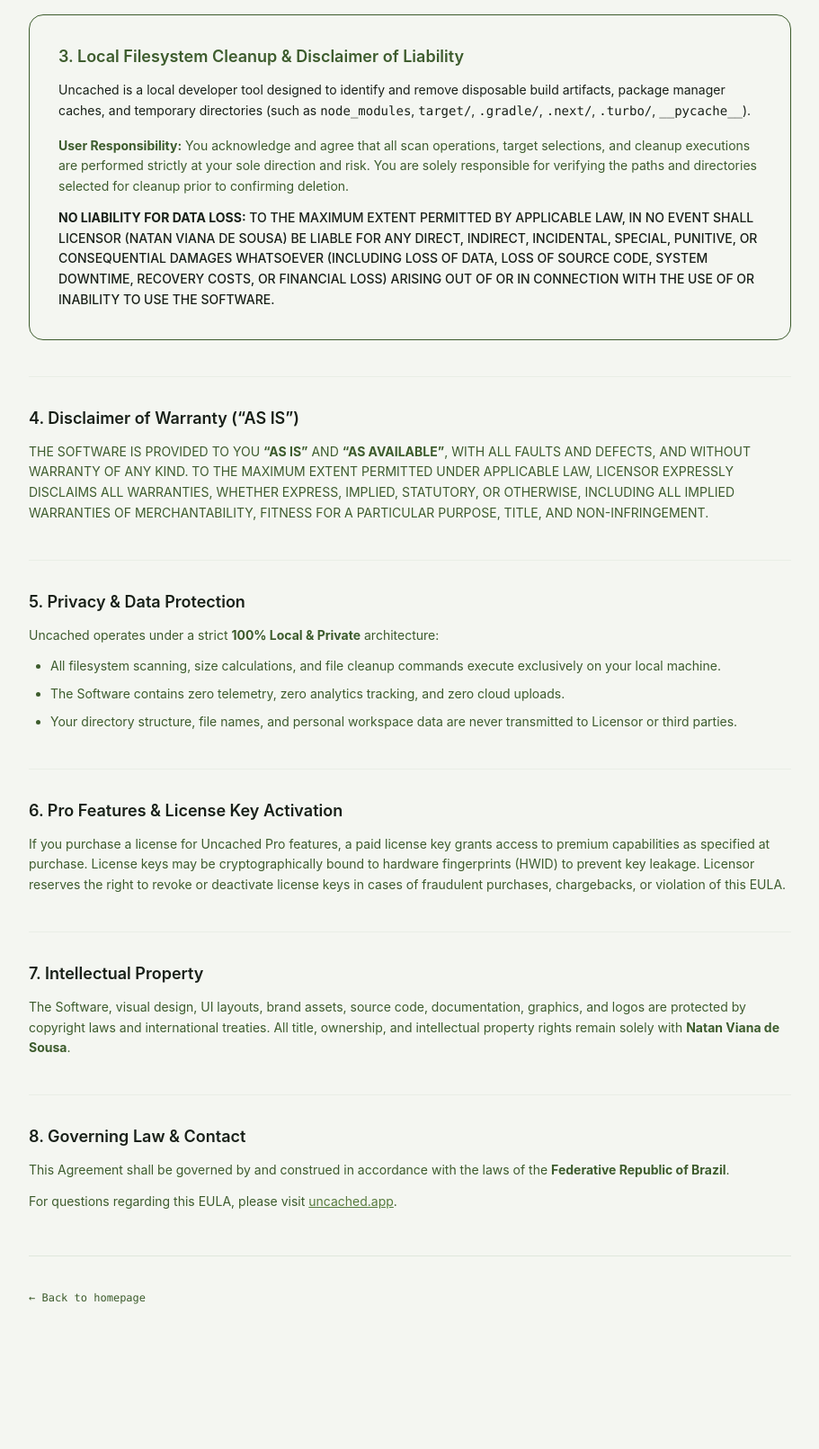
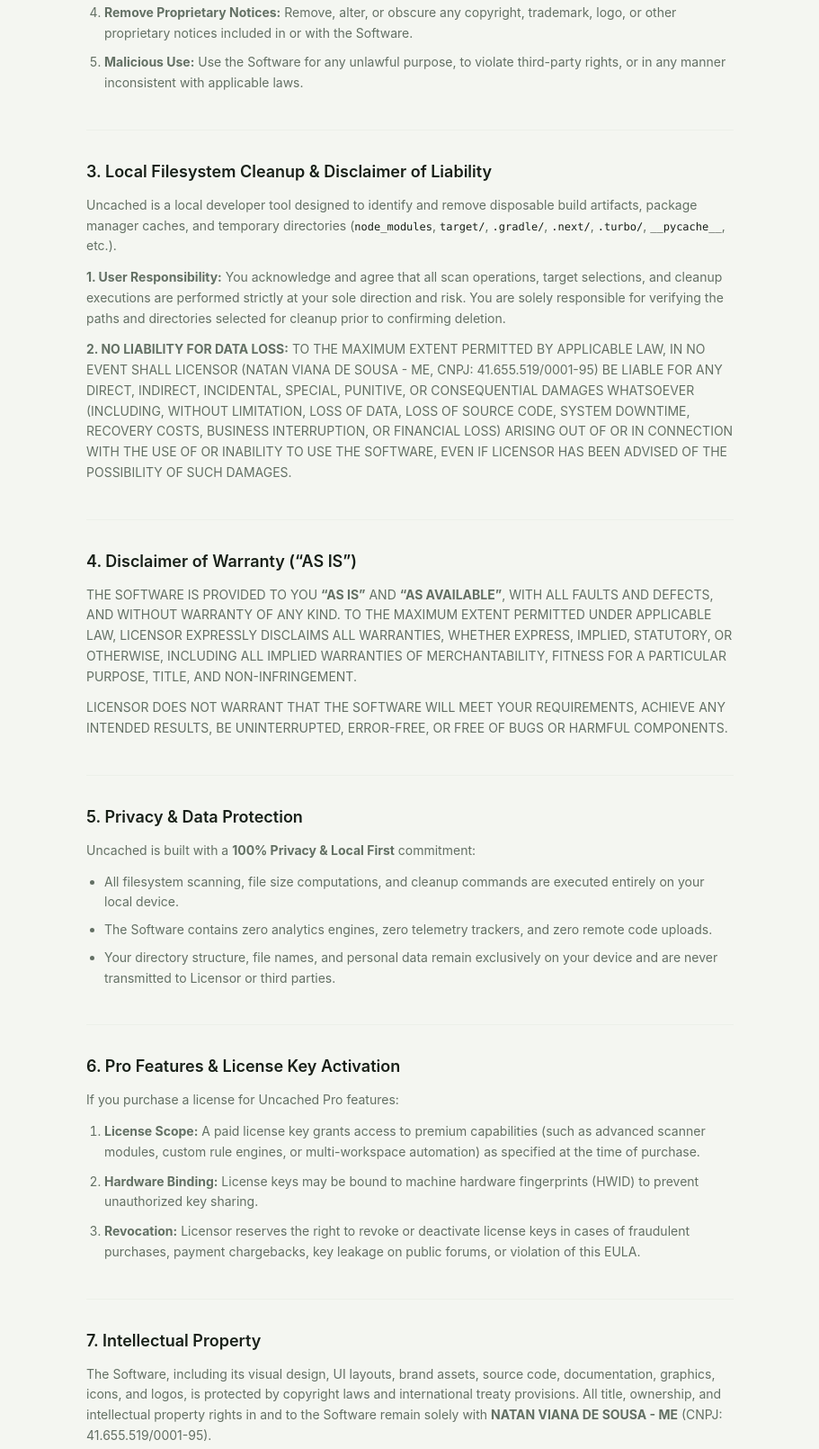
Before and after one commit to uncached-app/uncached-web, an Astro site: page /eula in a window 1280 px wide. Shown: the part 1153-2763 px from the top of the page at 90% size, without its empty margins (184-1095 px from the left). Built offline with nearby package versions, Linux system fonts and the light colour scheme; Astro itself is replaced by a stand-in of ours.

Commit message:
docs(web): update EULA page with minimalist layout, CNPJ and support email

```diff
--- a/src/pages/eula.astro
+++ b/src/pages/eula.astro
@@ -7,34 +7,32 @@ const description = 'End User License Agreement and Terms of Service for Uncache
 
 <Layout title={title} description={description}>
   <main class="py-16 sm:py-24">
-    <article class="mx-auto max-w-4xl px-6">
+    <article class="mx-auto max-w-3xl px-6">
       <!-- Page Header -->
       <header class="border-b border-border-theme pb-8">
-        <p class="font-mono text-xs font-medium tracking-wider uppercase text-text-muted">Legal Agreement</p>
+        <p class="font-mono text-xs font-light uppercase tracking-wider text-accent">Legal Agreement</p>
         <h1 class="mt-3 text-3xl font-bold tracking-tight text-text-primary sm:text-4xl">
           End User License Agreement (EULA)
         </h1>
-        <p class="mt-3 font-mono text-xs text-text-muted">
-          Last Updated: August 8, 2026 &middot; Licensor: Natan Viana de Sousa
-        </p>
       </header>
 
-      <!-- Agreement Body -->
-      <div class="mt-10 space-y-10 text-sm leading-relaxed text-text-secondary">
+      <!-- Agreement Body (Full Legal Text) -->
+      <div class="mt-10 space-y-10 text-sm leading-relaxed text-text-muted">
+        <!-- Preamble -->
         <section>
           <p class="text-base leading-relaxed text-text-primary">
-            This End User License Agreement (&ldquo;Agreement&rdquo; or &ldquo;EULA&rdquo;) is a legal agreement between you (either an individual or a single entity) and <strong>Natan Viana de Sousa</strong> (&ldquo;Licensor&rdquo;, &ldquo;Developer&rdquo;, &ldquo;we&rdquo;, &ldquo;us&rdquo;, or &ldquo;our&rdquo;), an individual developer residing in Brazil, for the <strong>Uncached</strong> software application, including associated software components, media, online or electronic documentation, and desktop or command-line executable files (collectively, the &ldquo;Software&rdquo; or &ldquo;Uncached&rdquo;).
+            This End User License Agreement (&ldquo;Agreement&rdquo; or &ldquo;EULA&rdquo;) is a legal agreement between you (either an individual or a single entity) and <strong>NATAN VIANA DE SOUSA - ME</strong> (CNPJ: 41.655.519/0001-95) (&ldquo;Licensor&rdquo;, &ldquo;Developer&rdquo;, &ldquo;we&rdquo;, &ldquo;us&rdquo;, or &ldquo;our&rdquo;), a legal entity registered in Brazil, for the <strong>Uncached</strong> software application, including associated software components, media, printed materials, online or electronic documentation, and desktop or command-line executable files (collectively, the &ldquo;Software&rdquo; or &ldquo;Uncached&rdquo;).
           </p>
           <p class="mt-4">
-            By installing, downloading, accessing, or using Uncached, you agree to be bound by the terms of this Agreement. If you do not agree to these terms, do not install or use the Software.
+            By installing, downloading, accessing, or otherwise using Uncached, you agree to be bound by the terms of this Agreement. If you do not agree to the terms of this Agreement, do not install or use the Software.
           </p>
         </section>
 
         <!-- Section 1 -->
-        <section class="border-t border-border-theme/50 pt-8">
+        <section class="border-t border-border-theme/40 pt-8">
           <h2 class="text-lg font-semibold text-text-primary">1. Grant of License</h2>
           <p class="mt-3">
-            Subject to your compliance with this Agreement, Licensor grants you a personal, non-exclusive, non-transferable, non-sublicensable, revocable, limited license to download, install, and execute the Software on compatible devices under your control for personal, educational, or internal business purposes.
+            Subject to your compliance with the terms and conditions of this Agreement, Licensor grants you a personal, non-exclusive, non-transferable, non-sublicensable, revocable, limited license to download, install, and execute the Software on compatible devices under your control for personal, educational, or internal business purposes.
           </p>
           <p class="mt-3">
             Uncached is provided as proprietary, closed-source software. All rights not expressly granted to you under this Agreement are strictly reserved by Licensor.
@@ -42,89 +40,112 @@ const description = 'End User License Agreement and Terms of Service for Uncache
         </section>
 
         <!-- Section 2 -->
-        <section class="border-t border-border-theme/50 pt-8">
+        <section class="border-t border-border-theme/40 pt-8">
           <h2 class="text-lg font-semibold text-text-primary">2. Restrictions</h2>
           <p class="mt-3">You agree NOT to, and you shall NOT permit any third party to:</p>
-          <ul class="mt-3 list-disc space-y-2 pl-6">
-            <li><strong>Decompile or Reverse Engineer:</strong> Reverse engineer, decompile, disassemble, derive source code, decrypt, modify, or create derivative works of the Software or any portion thereof.</li>
-            <li><strong>Bypass Protection:</strong> Circumvent, disable, tamper with, or defeat any technical protection measures, license key validation, hardware binding checks (HWID), or cryptographic verification mechanisms in the Software.</li>
+          <ol class="mt-3 list-decimal space-y-2.5 pl-5">
+            <li><strong>Decompile or Reverse Engineer:</strong> Reverse engineer, decompile, disassemble, derive source code, decrypt, modify, or create derivative works of the Software or any portion thereof (including compiled native Rust modules, IPC bridges, or WebAssembly components).</li>
+            <li><strong>Bypass Protection:</strong> Circumvent, disable, tamper with, or defeat any technical protection measures, license key validation, hardware binding checks (HWID), cryptographic verification mechanisms (Ed25519 signatures), or digital rights management in the Software.</li>
             <li><strong>Redistribute or Resell:</strong> Rent, lease, lend, sell, sublicense, assign, distribute, publish, host, or transfer the Software or any license keys to any third party without explicit written permission from Licensor.</li>
-            <li><strong>Remove Proprietary Notices:</strong> Remove, alter, or obscure any copyright, trademark, logo, or proprietary notices included in or with the Software.</li>
-          </ul>
+            <li><strong>Remove Proprietary Notices:</strong> Remove, alter, or obscure any copyright, trademark, logo, or other proprietary notices included in or with the Software.</li>
+            <li><strong>Malicious Use:</strong> Use the Software for any unlawful purpose, to violate third-party rights, or in any manner inconsistent with applicable laws.</li>
+          </ol>
         </section>
 
-        <!-- Section 3 (Disclaimer) -->
-        <section class="rounded-2xl border border-coral-500/20 bg-coral-500/5 p-6 sm:p-8">
-          <h2 class="text-lg font-semibold text-coral-600 dark:text-coral-400">
+        <!-- Section 3 -->
+        <section class="border-t border-border-theme/40 pt-8">
+          <h2 class="text-lg font-semibold text-text-primary">
             3. Local Filesystem Cleanup &amp; Disclaimer of Liability
           </h2>
-          <p class="mt-3 text-text-primary">
-            Uncached is a local developer tool designed to identify and remove disposable build artifacts, package manager caches, and temporary directories (such as <code>node_modules</code>, <code>target/</code>, <code>.gradle/</code>, <code>.next/</code>, <code>.turbo/</code>, <code>__pycache__</code>).
+          <p class="mt-3">
+            Uncached is a local developer tool designed to identify and remove disposable build artifacts, package manager caches, and temporary directories (<code class="font-mono text-xs text-text-primary">node_modules</code>, <code class="font-mono text-xs text-text-primary">target/</code>, <code class="font-mono text-xs text-text-primary">.gradle/</code>, <code class="font-mono text-xs text-text-primary">.next/</code>, <code class="font-mono text-xs text-text-primary">.turbo/</code>, <code class="font-mono text-xs text-text-primary">__pycache__</code>, etc.).
           </p>
-          <div class="mt-4 space-y-3">
+          <div class="mt-3 space-y-3">
             <p>
-              <strong>User Responsibility:</strong> You acknowledge and agree that all scan operations, target selections, and cleanup executions are performed strictly at your sole direction and risk. You are solely responsible for verifying the paths and directories selected for cleanup prior to confirming deletion.
+              <strong>1. User Responsibility:</strong> You acknowledge and agree that all scan operations, target selections, and cleanup executions are performed strictly at your sole direction and risk. You are solely responsible for verifying the paths and directories selected for cleanup prior to confirming deletion.
             </p>
-            <p class="font-medium text-text-primary">
-              <strong>NO LIABILITY FOR DATA LOSS:</strong> TO THE MAXIMUM EXTENT PERMITTED BY APPLICABLE LAW, IN NO EVENT SHALL LICENSOR (NATAN VIANA DE SOUSA) BE LIABLE FOR ANY DIRECT, INDIRECT, INCIDENTAL, SPECIAL, PUNITIVE, OR CONSEQUENTIAL DAMAGES WHATSOEVER (INCLUDING LOSS OF DATA, LOSS OF SOURCE CODE, SYSTEM DOWNTIME, RECOVERY COSTS, OR FINANCIAL LOSS) ARISING OUT OF OR IN CONNECTION WITH THE USE OF OR INABILITY TO USE THE SOFTWARE.
+            <p>
+              <strong>2. NO LIABILITY FOR DATA LOSS:</strong> TO THE MAXIMUM EXTENT PERMITTED BY APPLICABLE LAW, IN NO EVENT SHALL LICENSOR (NATAN VIANA DE SOUSA - ME, CNPJ: 41.655.519/0001-95) BE LIABLE FOR ANY DIRECT, INDIRECT, INCIDENTAL, SPECIAL, PUNITIVE, OR CONSEQUENTIAL DAMAGES WHATSOEVER (INCLUDING, WITHOUT LIMITATION, LOSS OF DATA, LOSS OF SOURCE CODE, SYSTEM DOWNTIME, RECOVERY COSTS, BUSINESS INTERRUPTION, OR FINANCIAL LOSS) ARISING OUT OF OR IN CONNECTION WITH THE USE OF OR INABILITY TO USE THE SOFTWARE, EVEN IF LICENSOR HAS BEEN ADVISED OF THE POSSIBILITY OF SUCH DAMAGES.
             </p>
           </div>
         </section>
 
         <!-- Section 4 -->
-        <section class="border-t border-border-theme/50 pt-8">
+        <section class="border-t border-border-theme/40 pt-8">
           <h2 class="text-lg font-semibold text-text-primary">4. Disclaimer of Warranty (&ldquo;AS IS&rdquo;)</h2>
           <p class="mt-3">
             THE SOFTWARE IS PROVIDED TO YOU <strong>&ldquo;AS IS&rdquo;</strong> AND <strong>&ldquo;AS AVAILABLE&rdquo;</strong>, WITH ALL FAULTS AND DEFECTS, AND WITHOUT WARRANTY OF ANY KIND. TO THE MAXIMUM EXTENT PERMITTED UNDER APPLICABLE LAW, LICENSOR EXPRESSLY DISCLAIMS ALL WARRANTIES, WHETHER EXPRESS, IMPLIED, STATUTORY, OR OTHERWISE, INCLUDING ALL IMPLIED WARRANTIES OF MERCHANTABILITY, FITNESS FOR A PARTICULAR PURPOSE, TITLE, AND NON-INFRINGEMENT.
           </p>
+          <p class="mt-3">
+            LICENSOR DOES NOT WARRANT THAT THE SOFTWARE WILL MEET YOUR REQUIREMENTS, ACHIEVE ANY INTENDED RESULTS, BE UNINTERRUPTED, ERROR-FREE, OR FREE OF BUGS OR HARMFUL COMPONENTS.
+          </p>
         </section>
 
         <!-- Section 5 -->
-        <section class="border-t border-border-theme/50 pt-8">
+        <section class="border-t border-border-theme/40 pt-8">
           <h2 class="text-lg font-semibold text-text-primary">5. Privacy &amp; Data Protection</h2>
           <p class="mt-3">
-            Uncached operates under a strict <strong>100% Local &amp; Private</strong> architecture:
+            Uncached is built with a <strong>100% Privacy &amp; Local First</strong> commitment:
           </p>
-          <ul class="mt-3 list-disc space-y-2 pl-6">
-            <li>All filesystem scanning, size calculations, and file cleanup commands execute exclusively on your local machine.</li>
-            <li>The Software contains zero telemetry, zero analytics tracking, and zero cloud uploads.</li>
-            <li>Your directory structure, file names, and personal workspace data are never transmitted to Licensor or third parties.</li>
+          <ul class="mt-3 list-disc space-y-2 pl-5">
+            <li>All filesystem scanning, file size computations, and cleanup commands are executed entirely on your local device.</li>
+            <li>The Software contains zero analytics engines, zero telemetry trackers, and zero remote code uploads.</li>
+            <li>Your directory structure, file names, and personal data remain exclusively on your device and are never transmitted to Licensor or third parties.</li>
           </ul>
         </section>
 
         <!-- Section 6 -->
-        <section class="border-t border-border-theme/50 pt-8">
+        <section class="border-t border-border-theme/40 pt-8">
           <h2 class="text-lg font-semibold text-text-primary">6. Pro Features &amp; License Key Activation</h2>
+          <p class="mt-3">If you purchase a license for Uncached Pro features:</p>
+          <ol class="mt-3 list-decimal space-y-2.5 pl-5">
+            <li><strong>License Scope:</strong> A paid license key grants access to premium capabilities (such as advanced scanner modules, custom rule engines, or multi-workspace automation) as specified at the time of purchase.</li>
+            <li><strong>Hardware Binding:</strong> License keys may be bound to machine hardware fingerprints (HWID) to prevent unauthorized key sharing.</li>
+            <li><strong>Revocation:</strong> Licensor reserves the right to revoke or deactivate license keys in cases of fraudulent purchases, payment chargebacks, key leakage on public forums, or violation of this EULA.</li>
+          </ol>
+        </section>
+
+        <!-- Section 7 -->
+        <section class="border-t border-border-theme/40 pt-8">
+          <h2 class="text-lg font-semibold text-text-primary">7. Intellectual Property</h2>
           <p class="mt-3">
-            If you purchase a license for Uncached Pro features, a paid license key grants access to premium capabilities as specified at purchase. License keys may be cryptographically bound to hardware fingerprints (HWID) to prevent key leakage. Licensor reserves the right to revoke or deactivate license keys in cases of fraudulent purchases, chargebacks, or violation of this EULA.
+            The Software, including its visual design, UI layouts, brand assets, source code, documentation, graphics, icons, and logos, is protected by copyright laws and international treaty provisions. All title, ownership, and intellectual property rights in and to the Software remain solely with <strong>NATAN VIANA DE SOUSA - ME</strong> (CNPJ: 41.655.519/0001-95).
           </p>
         </section>
 
-        <!-- Section 7 -->
-        <section class="border-t border-border-theme/50 pt-8">
-          <h2 class="text-lg font-semibold text-text-primary">7. Intellectual Property</h2>
+        <!-- Section 8 -->
+        <section class="border-t border-border-theme/40 pt-8">
+          <h2 class="text-lg font-semibold text-text-primary">8. Termination</h2>
           <p class="mt-3">
-            The Software, visual design, UI layouts, brand assets, source code, documentation, graphics, and logos are protected by copyright laws and international treaties. All title, ownership, and intellectual property rights remain solely with <strong>Natan Viana de Sousa</strong>.
+            This Agreement is effective from the date you first install or use the Software until terminated. Your rights under this Agreement will terminate automatically without notice if you fail to comply with any term or condition of this EULA. Upon termination, you must cease all use of the Software and delete all copies of the Software in your possession or control.
           </p>
         </section>
 
-        <!-- Section 8 & 9 -->
-        <section class="border-t border-border-theme/50 pt-8">
-          <h2 class="text-lg font-semibold text-text-primary">8. Governing Law &amp; Contact</h2>
+        <!-- Section 9 -->
+        <section class="border-t border-border-theme/40 pt-8">
+          <h2 class="text-lg font-semibold text-text-primary">9. Governing Law &amp; Jurisdiction</h2>
           <p class="mt-3">
-            This Agreement shall be governed by and construed in accordance with the laws of the <strong>Federative Republic of Brazil</strong>.
+            This Agreement shall be governed by and construed in accordance with the laws of the <strong>Federative Republic of Brazil</strong>, without giving effect to any principles of conflicts of law. Any legal suit, action, or proceeding arising out of or related to this Agreement shall be instituted exclusively in the competent courts of Brazil.
           </p>
+        </section>
+
+        <!-- Section 10 -->
+        <section class="border-t border-border-theme/40 pt-8">
+          <h2 class="text-lg font-semibold text-text-primary">10. Contact Information</h2>
           <p class="mt-3">
-            For questions regarding this EULA, please visit <a href="https://uncached.app" class="text-accent underline hover:opacity-80">uncached.app</a>.
+            If you have any questions or concerns regarding this Agreement, please contact support via <a href="mailto:support@uncached.app" class="text-accent underline hover:opacity-80 font-mono text-xs">support@uncached.app</a>.
+          </p>
+          <p class="mt-3 font-mono text-xs text-text-muted">
+            Licensor: NATAN VIANA DE SOUSA - ME &middot; CNPJ: 41.655.519/0001-95
           </p>
         </section>
       </div>
 
-      <!-- Footer back button -->
-      <footer class="mt-12 border-t border-border-theme pt-8">
+      <!-- Footer back navigation -->
+      <footer class="mt-16 border-t border-border-theme pt-8">
         <a
           href="/"
-          class="inline-flex items-center gap-2 font-mono text-xs text-text-secondary transition-colors hover:text-accent"
+          class="inline-flex items-center gap-2 font-mono text-xs text-text-muted transition-colors hover:text-accent"
         >
           &larr; Back to homepage
         </a>
```
